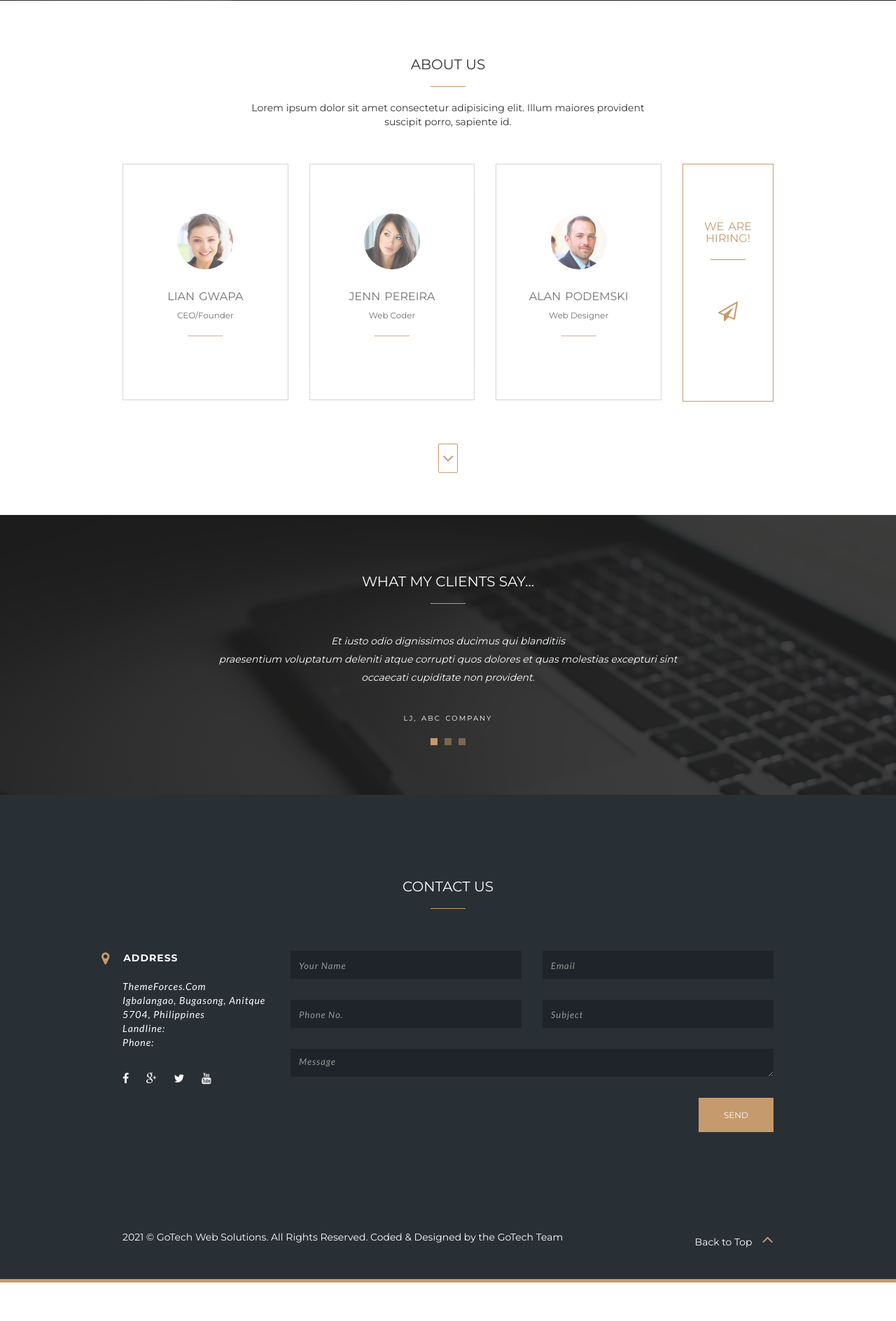
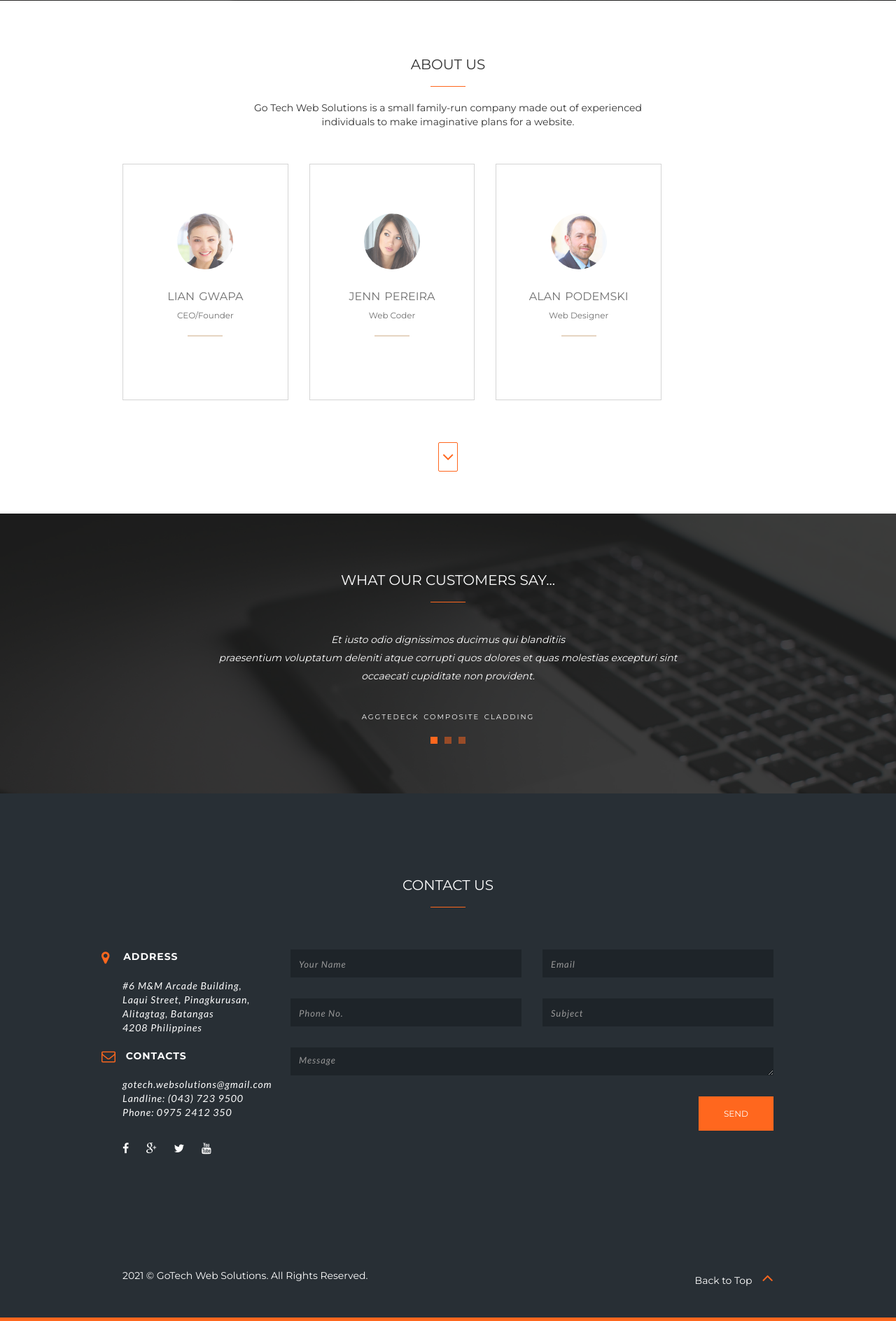
Before and after one commit to gojustin/gojustin.github.io, a PHP site: page / in a window 1280 px wide. Shown: the part 3285-5173 px from the top of the page at 70% size. Before the commit the page ends 5118 px from the top, so only its background shows below. Run offline with PHP 8.4, Linux system fonts and the light colour scheme; some libraries are stand-ins or nearby versions.

Commit message:
change in contacts and colors

```diff
--- a/css/style.css
+++ b/css/style.css
@@ -52,12 +53,12 @@ p{
 }
 hr{
 	width: 50px;
-	border-color: #c59a6d;
+	border-color: #ff671e;
 }
 a {color: #222222}
 a:hover,
 a:focus{
-	color: #c59a6d;
+	color: #ff671e;
 	text-decoration: none;
 }
 #home{
@@ -218,12 +219,12 @@ background-color: transparent;
 
 a.down-btn span.fa.fa-angle-down {
 	font-size: 26px;
-	border: 1px solid #c59a6d;
+	border: 1px solid #ff671e;
 	border-radius: 2px;
 	padding: 7px 5px;
 	position: relative;
 	cursor: pointer;
-	color: #c59a6d;
+	color: #ff671e;
 	margin-top: 30px;
 }
 
@@ -377,7 +378,7 @@ a.btn.read-more-btn:hover{
 
 a.btn.send-btn{
 	text-transform: uppercase;
-	background: #c59a6d;
+	background: #ff671e;
 	color: #282f35;
 	padding: 15px 35px;
 	border-radius: 0;
@@ -432,13 +433,13 @@ ul.clients li{
 .team:hover.hire,
 .team.hire{
 	height: 340px;
-	border-color: #c59a6d;
-	color: #c59a6d;
+	border-color: #ff671e;
+	color: #ff671e;
 	opacity: 1;
 }
 
 .team.hire>a{
-	color: #c59a6d;
+	color: #ff671e;
 }
 .team hr{
 	border-width: 2px;
@@ -480,7 +481,7 @@ ul.clients li{
 	-webkit-border-radius: 20px;
 	-moz-border-radius: 20px;
 	border-radius: 0;
-	background: #C59A6D;
+	background: #ff671e;
 }
 
 #contact{
@@ -513,7 +514,7 @@ address:before{
   	text-rendering: auto;
   	-webkit-font-smoothing: antialiased;
   	-moz-osx-font-smoothing: grayscale;
-  	color: #c59a6d;
+  	color: #ff671e;
   	vertical-align: middle;
   	margin-right: 15px;
   	margin-left: -30px;
@@ -524,6 +525,21 @@ address{
 	font-family: 'Lato', sans-serif;
 	letter-spacing: 1px;
 }
+/* contact icon */
+.icon-contacts:before{
+	content: "\f003";
+	display: inline-block;
+  	font: normal normal normal 14px/1 FontAwesome;
+  	font-size: 20px;
+  	text-rendering: auto;
+  	-webkit-font-smoothing: antialiased;
+  	-moz-osx-font-smoothing: grayscale;
+  	color: #ff671e;
+  	vertical-align: middle;
+  	margin-right: 10px;
+  	margin-left: -30px;
+}
+/*  */
 
 #contact input.form-control,
 #contact textarea.form-control {
@@ -590,10 +606,10 @@ nav#footer{
 	background: #282f35;
 	padding: 40px 0;
 	color: #ffffff;
-	border-bottom: 5px solid #c59a6d;
+	border-bottom: 5px solid #ff671e;
 }
 #footer span.fa{
-	color: #c59a6d;
+	color: #ff671e;
 	font-size: 26px;
 	margin-left: 10px;
 }
--- a/index.php
+++ b/index.php
@@ -267,7 +267,7 @@
                         <h2>About Us</h2>
                         <hr>
                     </div>
-                    <p>Lorem ipsum dolor sit amet consectetur adipisicing elit. Illum maiores provident suscipit porro, sapiente id.</p>
+                    <p>Go Tech Web Solutions is a small family-run company made out of experienced individuals to make imaginative plans for a website.</p>
                 </div>
             </div>
             <div class="space"></div>
@@ -307,7 +307,7 @@
                     </div>
                 </div>
 
-                <div class="col-md-2 col-sm-2">
+                <!-- <div class="col-md-2 col-sm-2">
                     <div class="team hire">
                         <h4>We Are Hiring!</h4>
                         <hr>
@@ -316,7 +316,7 @@
                             <span class="fa fa-paper-plane-o fa-2x"></span>
                         </a>
                     </div>
-                </div>
+                </div> -->
             </div>
 
             <div class="text-center">
@@ -333,7 +333,7 @@
         <div class="overlay">
             <div class="container">
                 <div class="section-title">
-                    <h2>What my Clients Say...</h2>
+                    <h2>What our Customers Say...</h2>
                     <hr>
                 </div>
 
@@ -341,7 +341,7 @@
                   <div class="item">
                     <h3>Et iusto odio dignissimos ducimus qui blanditiis <br>praesentium voluptatum deleniti atque corrupti quos dolores et quas molestias excepturi sint <br>occaecati cupiditate non provident. </h3>
                     <br>
-                    <h6>LJ, Abc Company</h6>
+                    <h6>AGGTEDeck Composite Cladding</h6>
                   </div>
 
                   <div class="item">
@@ -372,13 +372,18 @@
             <div class="row">
                 <div class="col-md-3">
                     <address>
-                        <strong>Address</strong><br>
-                        <br>
-                        ThemeForces.Com<br>
-                        Igbalangao, Bugasong, Anitque<br>
-                        5704, Philippines<br>
-                        Landline: <br>
-                        Phone:
+                        <strong>Address</strong><br><br>
+                        #6 M&M Arcade Building, Laqui Street, Pinagkurusan, Alitagtag, Batangas<br>
+                        4208 Philippines<br><br>
+                            <!-- Separated contacts with icon -->
+                        <div class="icon-contacts">
+                            <strong>Contacts</strong><br>
+                            <br>
+                            gotech.websolutions@gmail.com<br>
+                            Landline: (043) 723 9500<br>
+                            Phone: 0975 2412 350
+                        </div>
+                            <!---->
                         <ul class="social">
                             <li><a href=""><span class="fa fa-facebook"></span></a></li>
                             <li><a href=""><span class="fa fa-google-plus"></span></a></li>
@@ -413,7 +418,7 @@
     <nav id="footer">
         <div class="container">
              <div class="pull-left">
-                <p>2021 © GoTech Web Solutions. All Rights Reserved. Coded & Designed by the <a href="#about-us">GoTech Team</a></p>
+                <p>2021 © GoTech Web Solutions. All Rights Reserved.
             </div>
             <div class="pull-right">
                 <a href="#home" class="page-scroll">Back to Top <span class="fa fa-angle-up"></span></a>
```
Also changed, not shown: other parts of css/style.css (+15 -14 lines).
